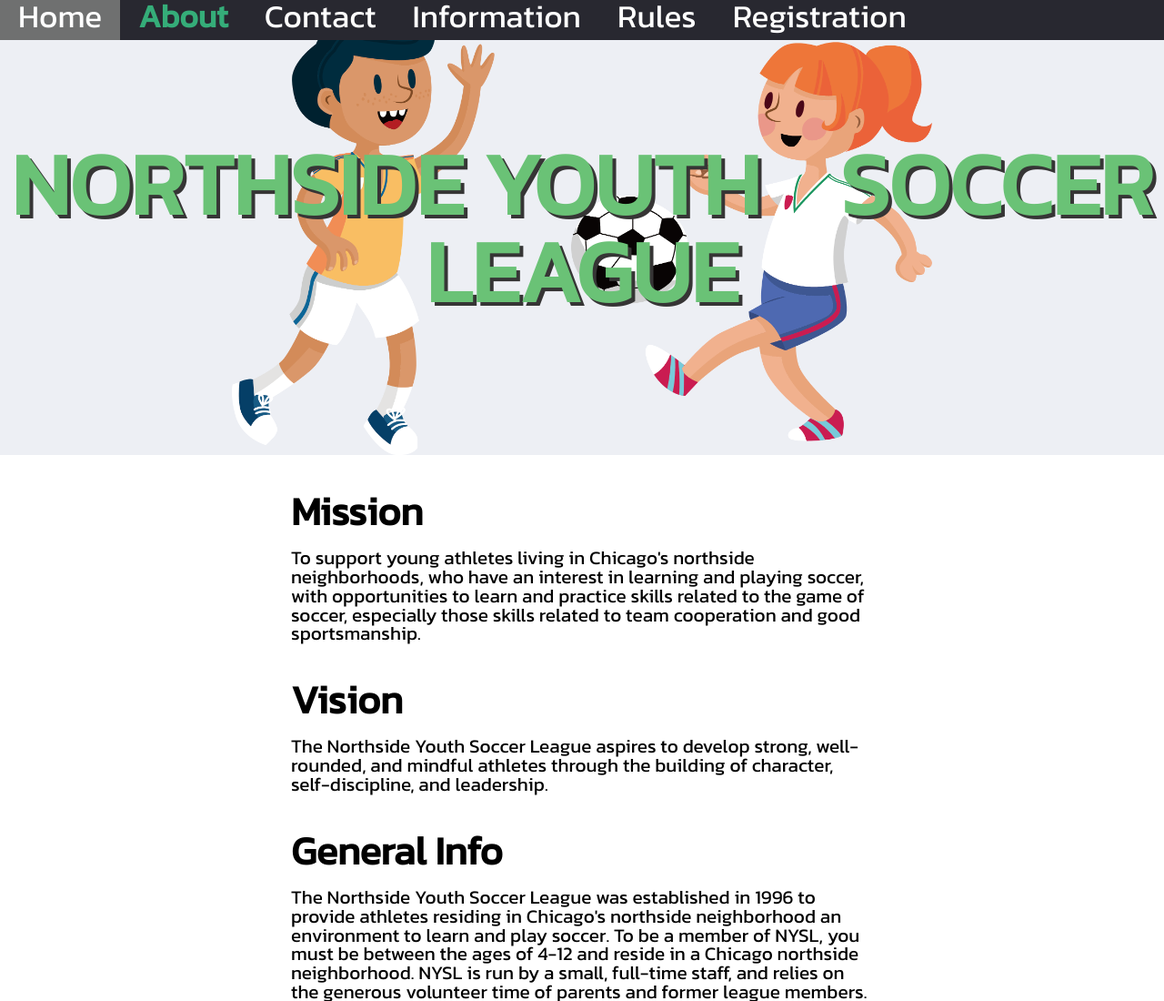
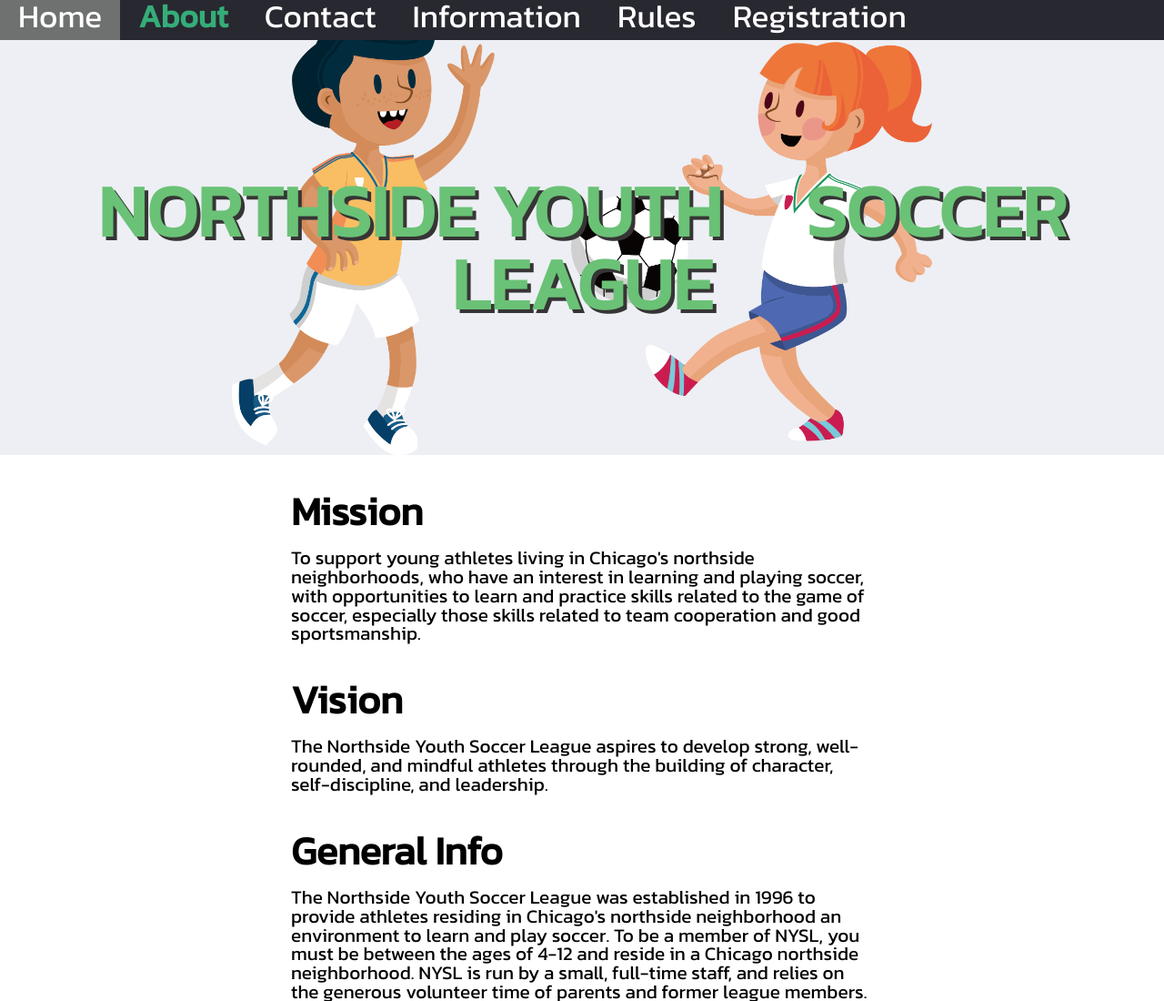
Before and after one commit to LeslieJR/NYSLproject, a plain HTML site: page about-new.html in a window 1280 px wide. Shown: the top 1100 px of the page at 91% size. Drawn offline with Linux system fonts and the light colour scheme.

Commit message:
small changes last time

```diff
--- a/styles/mystyle.css
+++ b/styles/mystyle.css
@@ -171,9 +171,8 @@ nav a.active {
 
 /*Page's title*/
 header h1 {
-  padding-top: 12%;
-
-  font-size: 6rem;
+  padding-top: 15%;
+  font-size: 5rem;
   font-weight: 900;
   font-family: "Kanit", -apple-system, BlinkMacSystemFont, "Segoe UI", Roboto,
     Oxygen, Ubuntu, Cantarell, "Open Sans", "Helvetica Neue", sans-serif;
```
Also changed, not shown: about-new.html (+1 -1 lines), contact-new.html (+1 -1 lines), game-info.html (+1 -1 lines), index.html (+1 -1 lines), registration.html (+1 -1 lines), rules.html (+1 -1 lines), show_data.html (+1 -1 lines).
